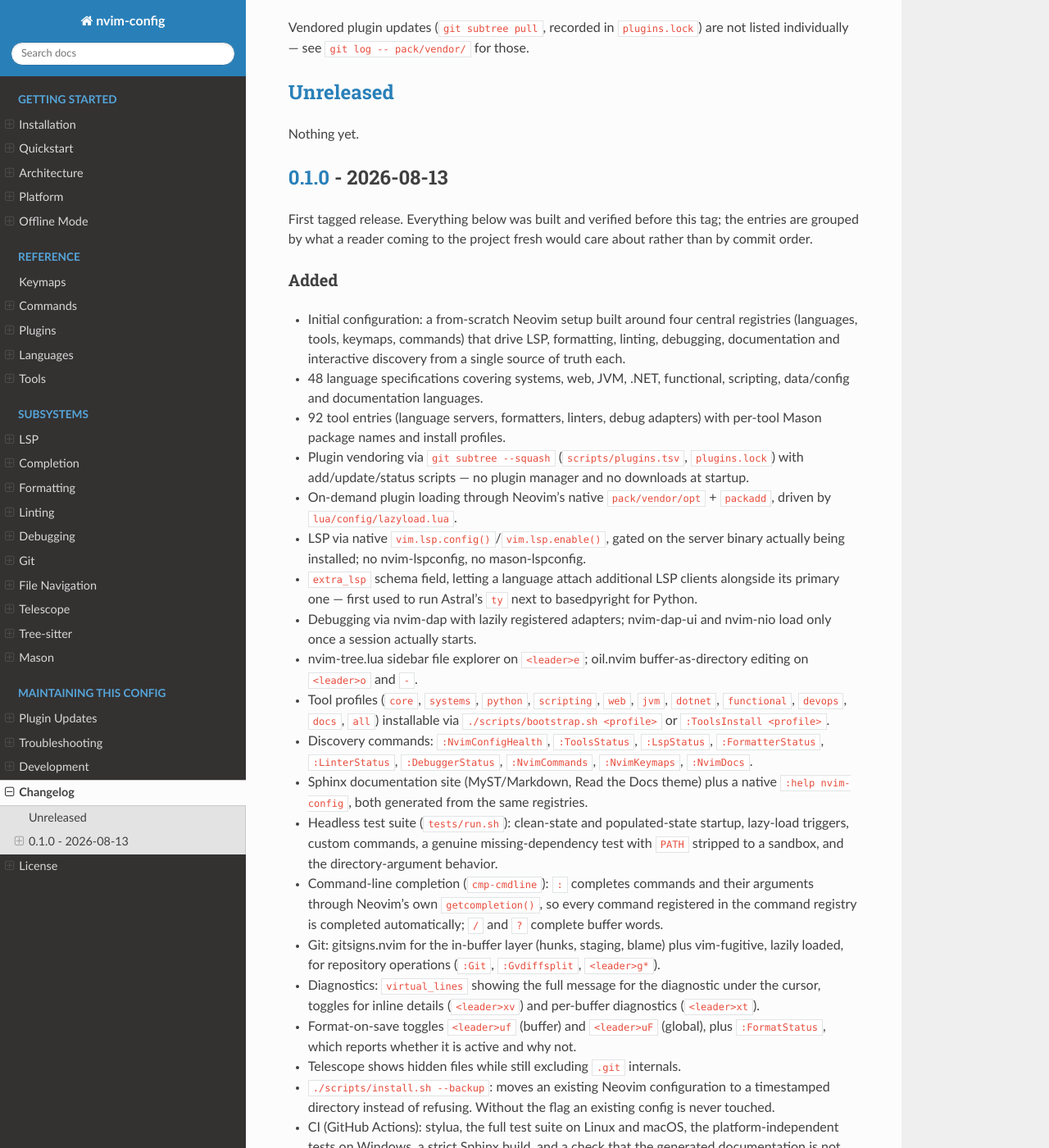
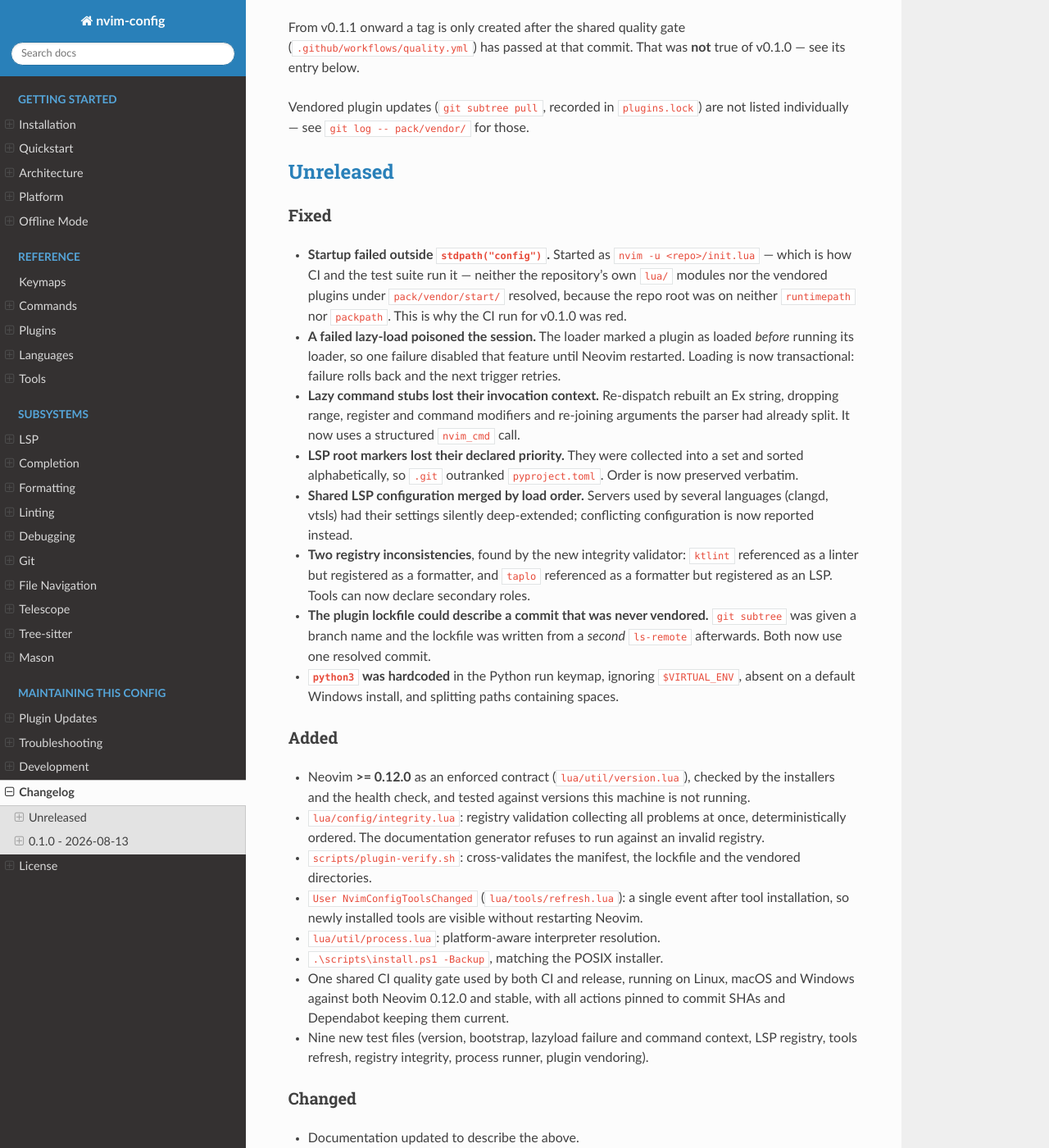
Before and after one commit to MichaelWeissDEV/nvim-config, a Sphinx documentation site: the page built from docs/changelog.md, in a window 1280 px wide and 1400 px high, scrolled down 380 px. Shown: the whole window at 82% size. Built offline with Sphinx 7.4.7 and the Read the Docs theme 3.1.0, drawn with Linux system fonts in a browser that asks for light colours; some of the changed text lies outside the part shown.

Commit message:
Correct release history, document the hardening, prepare v0.1.1
CHANGELOG no longer presents v0.1.0 as a known-good release. It was
tagged before the quality gate existed in its current form, and CI at that
commit was red -- the config did not start when invoked as
`nvim -u <repo>/init.lua`, which is how every CI job runs it. That entry
now says so explicitly. The tag itself is left exactly as published; no
history is rewritten to make the past look greener than it was.

The Unreleased section collects this hardening pass and is shaped so the
release workflow can lift it verbatim as v0.1.1's notes.

Documentation corrected where it no longer described the code:
  - troubleshooting.md claimed a language server installed mid-session
    needs a restart. It no longer does -- lsp/registry.lua subscribes to
    NvimConfigToolsChanged and re-runs its idempotent refresh(). What does
    still need `:e` is a buffer that was already open, which is now what
    the page says.
  - architecture.md documents the integrity validator alongside the four
    registries it guards.

No tag was created and none was pushed: that is an outward-facing action
and no authorisation for it was given for this pass. The repository is
left in a state where tagging v0.1.1 is the only remaining step.

Final gate, all run locally on macOS (Neovim 0.12.4):
  stylua --check lua/ after/ scripts/ tests/            PASS
  nvim --headless -u init.lua "+qa"                     PASS
  test_registry_integrity / lazyload_failure /
    lazyload_command_context / lsp_registry /
    tools_refresh / version / process / bootstrap       PASS (8/8)
  scripts/plugin-verify.sh                              PASS
  tests/test_plugin_vendoring.sh                        PASS
  bash tests/run.sh                                     PASS (17/17)
  sphinx-build -T -W --keep-going (RTD's exact command) PASS
  generated docs re-run produces no diff                PASS

```diff
--- a/CHANGELOG.md
+++ b/CHANGELOG.md
@@ -4,23 +4,90 @@
 is loosely based on [Keep a Changelog](https://keepachangelog.com/1.1.0/)
 and versions follow [Semantic Versioning](https://semver.org/).
 
-Each release is a git tag, so `git checkout v0.1.0` gives you a known-good
-combination of configuration *and* vendored plugin versions — which
-matters more here than in most configs, because the plugins live in the
-repository rather than being resolved at install time.
+Each release is a git tag, so `git checkout v0.1.1` pins the configuration
+*and* the vendored plugin versions together — which matters more here than
+in most configs, because the plugins live in the repository rather than
+being resolved at install time.
+
+From v0.1.1 onward a tag is only created after the shared quality gate
+(`.github/workflows/quality.yml`) has passed at that commit. That was
+**not** true of v0.1.0 — see its entry below.
 
 Vendored plugin updates (`git subtree pull`, recorded in `plugins.lock`)
 are not listed individually — see `git log -- pack/vendor/` for those.
 
 ## [Unreleased]
 
-Nothing yet.
+### Fixed
+
+- **Startup failed outside `stdpath("config")`.** Started as
+  `nvim -u <repo>/init.lua` — which is how CI and the test suite run it —
+  neither the repository's own `lua/` modules nor the vendored plugins
+  under `pack/vendor/start/` resolved, because the repo root was on
+  neither `runtimepath` nor `packpath`. This is why the CI run for v0.1.0
+  was red.
+- **A failed lazy-load poisoned the session.** The loader marked a plugin
+  as loaded *before* running its loader, so one failure disabled that
+  feature until Neovim restarted. Loading is now transactional: failure
+  rolls back and the next trigger retries.
+- **Lazy command stubs lost their invocation context.** Re-dispatch rebuilt
+  an Ex string, dropping range, register and command modifiers and
+  re-joining arguments the parser had already split. It now uses a
+  structured `nvim_cmd` call.
+- **LSP root markers lost their declared priority.** They were collected
+  into a set and sorted alphabetically, so `.git` outranked
+  `pyproject.toml`. Order is now preserved verbatim.
+- **Shared LSP configuration merged by load order.** Servers used by
+  several languages (clangd, vtsls) had their settings silently
+  deep-extended; conflicting configuration is now reported instead.
+- **Two registry inconsistencies**, found by the new integrity validator:
+  `ktlint` referenced as a linter but registered as a formatter, and
+  `taplo` referenced as a formatter but registered as an LSP. Tools can now
+  declare secondary roles.
+- **The plugin lockfile could describe a commit that was never vendored.**
+  `git subtree` was given a branch name and the lockfile was written from a
+  *second* `ls-remote` afterwards. Both now use one resolved commit.
+- **`python3` was hardcoded** in the Python run keymap, ignoring
+  `$VIRTUAL_ENV`, absent on a default Windows install, and splitting paths
+  containing spaces.
+
+### Added
+
+- Neovim **>= 0.12.0** as an enforced contract (`lua/util/version.lua`),
+  checked by the installers and the health check, and tested against
+  versions this machine is not running.
+- `lua/config/integrity.lua`: registry validation collecting all problems
+  at once, deterministically ordered. The documentation generator refuses
+  to run against an invalid registry.
+- `scripts/plugin-verify.sh`: cross-validates the manifest, the lockfile
+  and the vendored directories.
+- `User NvimConfigToolsChanged` (`lua/tools/refresh.lua`): a single event
+  after tool installation, so newly installed tools are visible without
+  restarting Neovim.
+- `lua/util/process.lua`: platform-aware interpreter resolution.
+- `.\scripts\install.ps1 -Backup`, matching the POSIX installer.
+- One shared CI quality gate used by both CI and release, running on
+  Linux, macOS and Windows against both Neovim 0.12.0 and stable, with all
+  actions pinned to commit SHAs and Dependabot keeping them current.
+- Nine new test files (version, bootstrap, lazyload failure and command
+  context, LSP registry, tools refresh, registry integrity, process
+  runner, plugin vendoring).
+
+### Changed
+
+- Documentation updated to describe the above.
 
 ## [0.1.0] - 2026-08-13
 
-First tagged release. Everything below was built and verified before this
-tag; the entries are grouped by what a reader coming to the project fresh
-would care about rather than by commit order.
+First tagged release.
+
+:warning: **This tag was never green in CI.** It was created before the
+quality gate existed in its current form, and the CI run at this commit
+failed: the configuration did not start when Neovim was invoked as
+`nvim -u <repo>/init.lua`, which is how every CI job runs it. The tag is
+left in place unchanged rather than rewritten; use v0.1.1 or later.
+
+The entries below describe what was built for this tag.
 
 ### Added
 
```
Also changed, not shown: docs/architecture.md (+11 -0 lines), docs/troubleshooting.md (+9 -7 lines), 3 other files.
